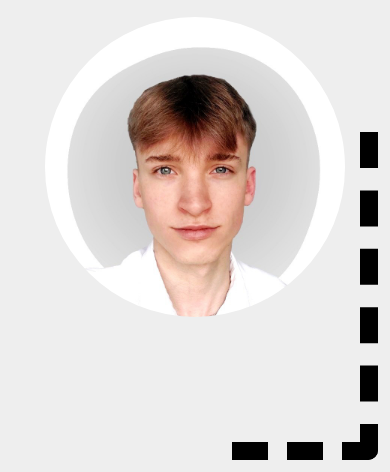
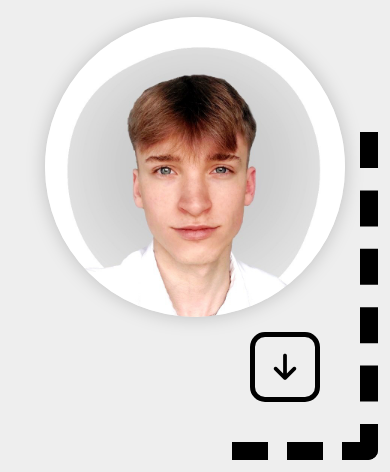
Before and after one commit to mateuszzebala/mateuszzebala.github.io, a plain HTML site: page index.html in a window 390 px wide. Shown: the part 372-844 px from the top of the page. Drawn offline with Linux system fonts and the light colour scheme.

Commit message:
added scroll button

```diff
--- a/index.html
+++ b/index.html
@@ -79,5 +79,9 @@
         </div>
       </article>
     </main>
+    <button class="scroll-button">
+      <i class="fa-solid fa-arrow-down"></i>
+    </button>
+    <script src="main.js"></script>
   </body>
 </html>
--- a/main.css
+++ b/main.css
@@ -52,6 +52,7 @@ article{
     display: flex;
     gap: 10px;
     justify-content: space-evenly;
+    scroll-behavior: smooth;
 }
 
 .left-side{
@@ -82,13 +83,13 @@ article{
     white-space: nowrap;
 }
 
+
 .link span{
     text-overflow: ellipsis;
 }
 
 .left-side .link:hover, .left-side .link:focus{
-    transform: scale(0.95);
-    outline-width: 5px;
+    transform: scale(0.96);
 }
 
 
@@ -123,6 +124,37 @@ article{
     width: 300px;
     aspect-ratio: 1/1;
     border-radius: 50%;
+    box-shadow: 0 0 21px -3px #00000044;
+
+}
+
+
+.scroll-button{
+    position: absolute;
+    bottom: 70px;
+    right: 70px;
+    display: none;
+    padding: 10px;
+    font-size: 30px;
+    aspect-ratio: 1/1;
+    width: 70px;
+    align-items: center;
+    justify-content: center;
+    height: 70px;
+    cursor: pointer;
+    background-color: #eee;
+    border: 5px solid black;
+    border-radius: 15px;
+    transition: outline-width 0.1s;
+    outline: 0 #00000044 solid;
+}
+
+.scroll-button i{
+    transition: transform 0.3s;
+}
+
+.scroll-button:hover, .scroll-button:focus{
+    outline-width: 5px;
 }
 
 @media (max-width: 1000px){
@@ -131,6 +163,7 @@ article{
         overflow: scroll;
         align-items: center;
         justify-content: flex-start;
+        scroll-snap-type: y mandatory;
     }
     article::-webkit-scrollbar{
         width: 0;
@@ -141,6 +174,10 @@ article{
     }
     article > div{
         min-height: 100%;
+        scroll-snap-align: center;
+    }
+    .scroll-button{
+        display: inline-flex;
     }
 
 }
--- /dev/null
+++ b/main.js
@@ -0,0 +1,20 @@
+const article = document.querySelector("article");
+const scrollButton = document.querySelector("button.scroll-button");
+const scrollButtonIcon = scrollButton.querySelector("i");
+
+let isPageUp = true;
+
+article.addEventListener("scroll", (e) => {
+  isPageUp = e.target.scrollTop < 350;
+  scrollButtonIcon.style.transform = !isPageUp
+    ? "rotate(180deg)"
+    : "rotate(0deg)";
+});
+
+scrollButton.addEventListener("click", () => {
+  if (isPageUp) {
+    article.scrollTop = 7000;
+  } else {
+    article.scrollTop = 0;
+  }
+});
```
